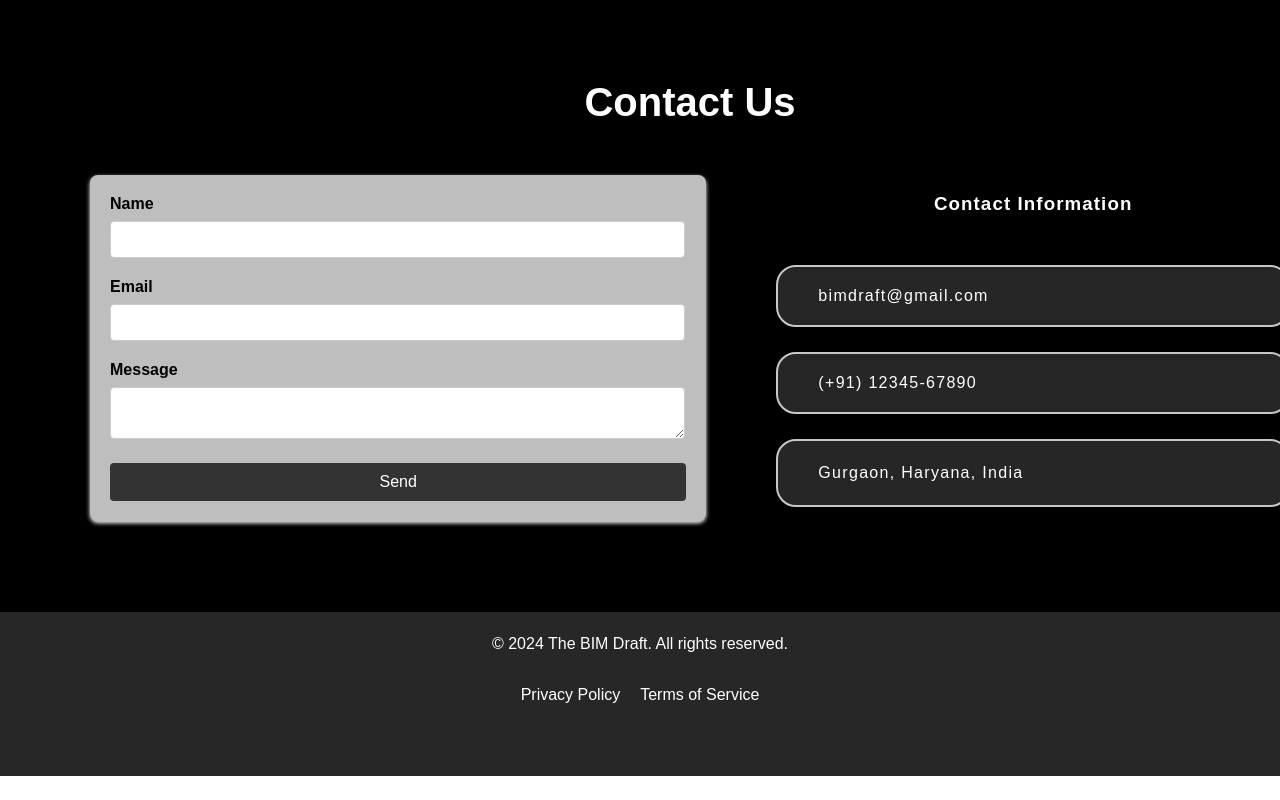
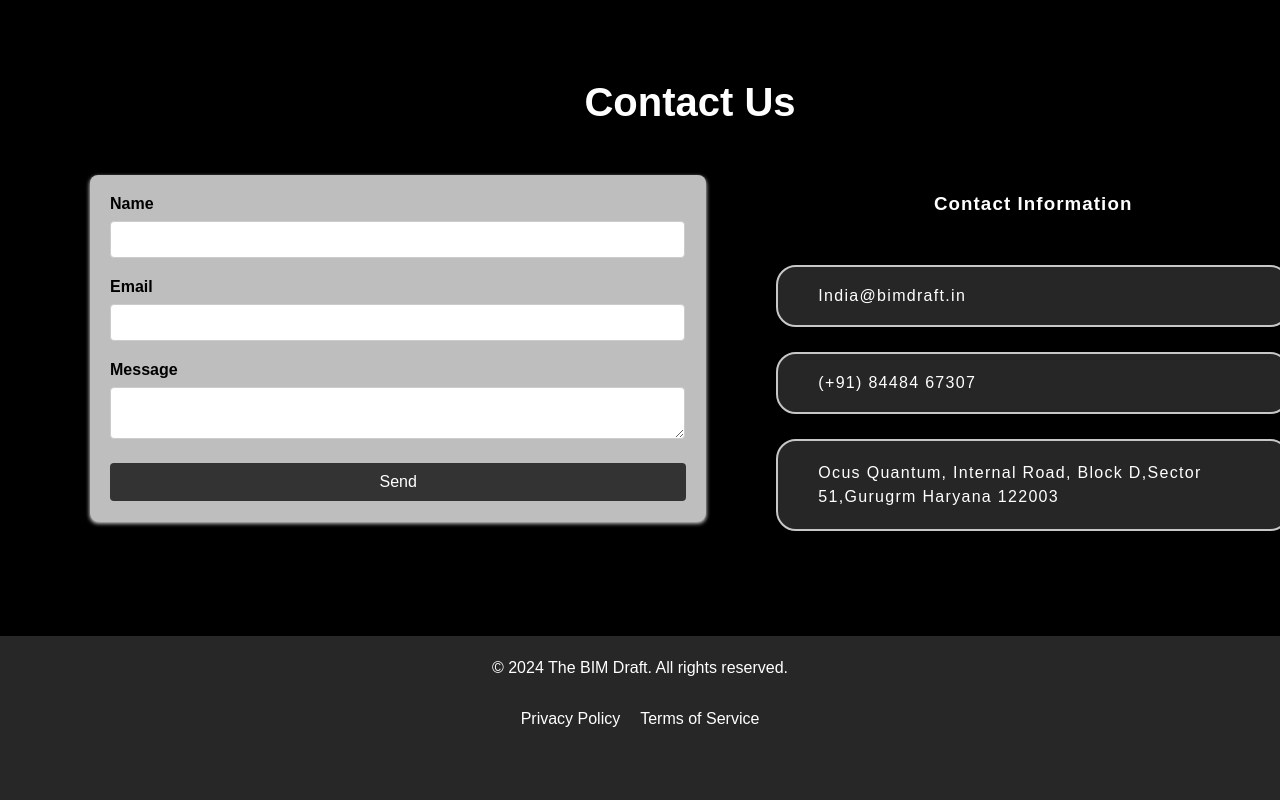
Before and after one commit to Rahul-Khawse/bim-draft, a React (Create React App) app: page / in a window 1280 px wide. Shown: the part 4284-5084 px from the top of the page. Before the commit the page ends 5060 px from the top, so only its background shows below. Built offline with nearby package versions, Linux system fonts and the light colour scheme.

Commit message:
added addres and mail

```diff
--- a/src/ContactUs.js
+++ b/src/ContactUs.js
@@ -66,15 +66,15 @@ const ContactUs = () => {
           <h3>Contact Information</h3>
           <div className="info-item">
             <i className="fa fa-envelope"></i>
-            <a href="bimdraft@gmail.com">bimdraft@gmail.com</a>
+            <a href="bimdraft@gmail.com">India@bimdraft.in </a>
           </div>
           <div className="info-item">
             <i className="fa fa-phone"></i>
-            <a href="tel:+91-12345-67890">(+91) 12345-67890</a>
+            <a href="tel:+91-12345-67890">(+91) 84484 67307</a>
           </div>
           <div className="info-item">
             <i className="fa fa-map-marker"></i>
-            <p>Gurgaon, Haryana, India</p>
+            <p>Ocus Quantum, Internal Road, Block D,Sector 51,Gurugrm Haryana 122003</p>
           </div>
         </div>
       </div>
```
